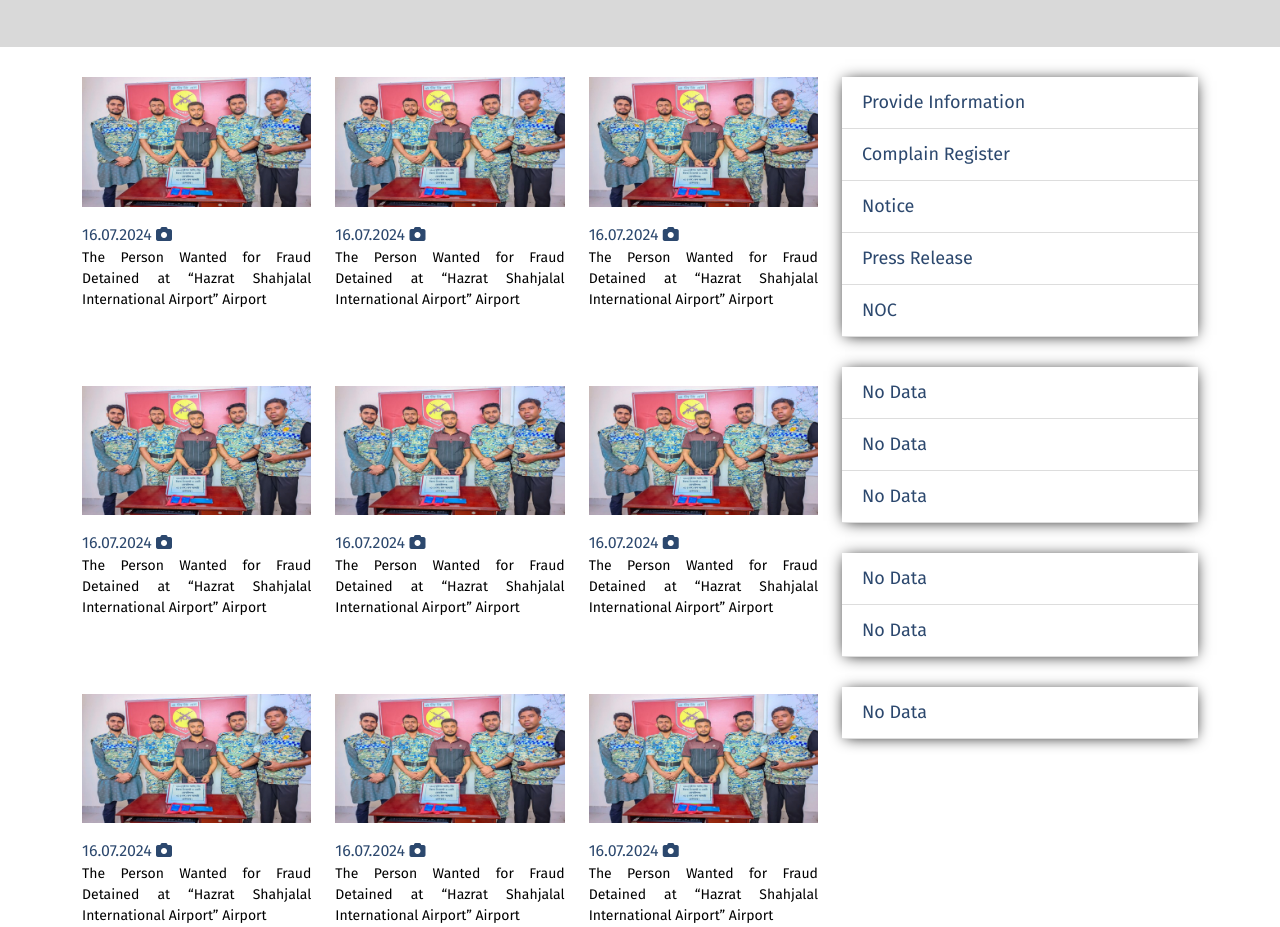
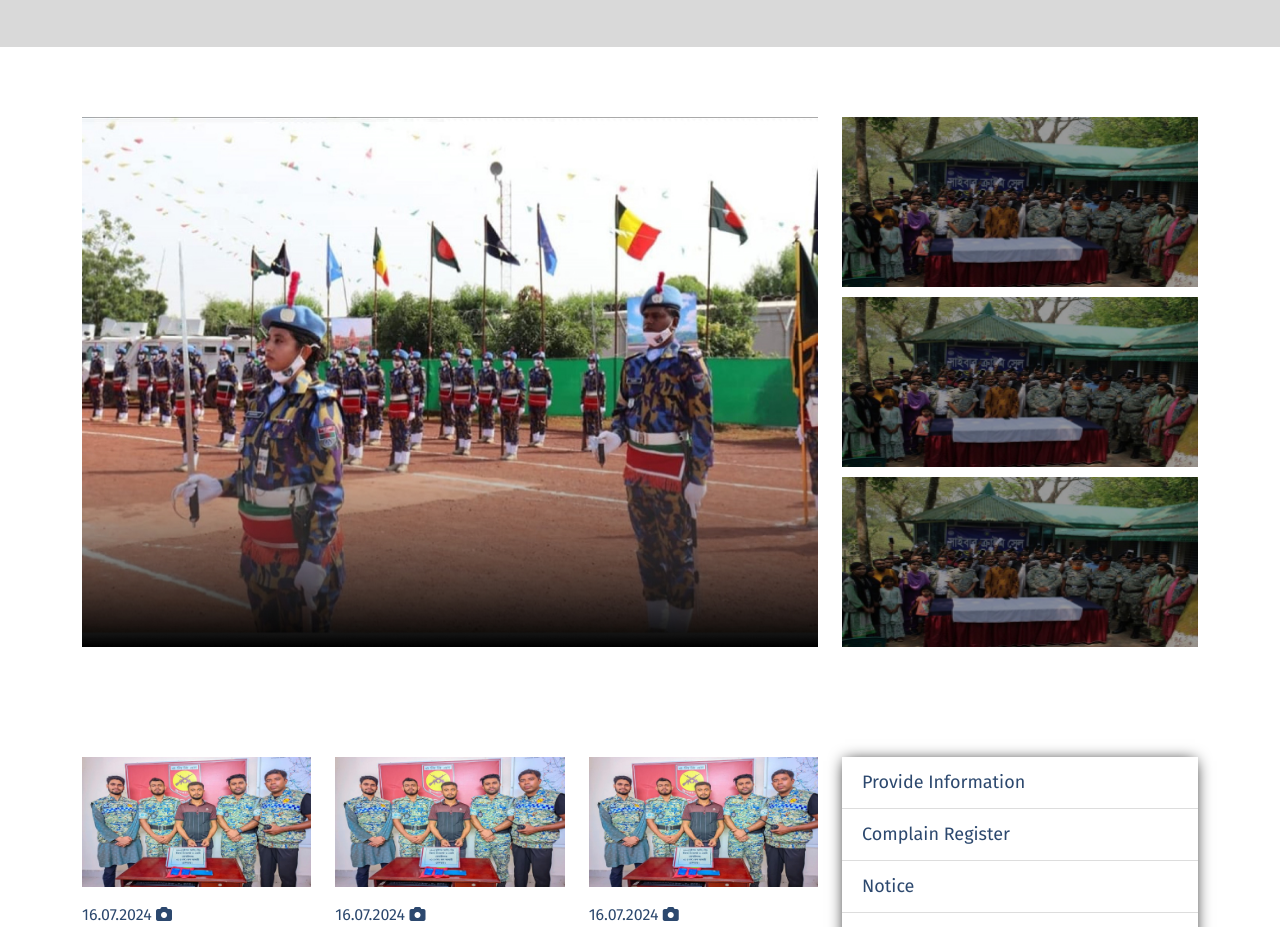
Before and after one commit to millatchowdhury/apbn-army-website, a plain HTML site: page index.html in a window 1280 px wide. Shown: the part 3338-4265 px from the top of the page. Drawn offline with nearby package versions, Linux system fonts and the light colour scheme.

Commit message:
gallery done

```diff
--- a/css/style.css
+++ b/css/style.css
@@ -362,8 +362,20 @@ li::before {
 }
 
 
-
-
+/* gallery  */
+.gallery-area{
+  padding-top: 70px;
+  padding-bottom: 70px;
+}
+.gallery-primary-image img {
+  width: 100%;
+  height: 530px;
+}
+.gallery-secondery-image img {
+  width: 100%;
+  margin-bottom: 10px;
+  height: 170px;
+}
 
 
 /* footer  */
@@ -372,7 +384,6 @@ li::before {
   padding-bottom: 60px;
   background: #355279;
 }
-.help-links{}
 .help-links h1{
   font-size: 24px;
   font-weight: 400;
@@ -426,7 +437,6 @@ li::before {
   margin: 0;
   padding: 0;
 }
-.index-news-service ul li{}
 .index-news-service ul li a {
   font-size: 18px;
   font-weight: 400;
--- a/index.html
+++ b/index.html
@@ -369,10 +369,20 @@
             <div class="container">
                 <div class="row">
                     <div class="col-xl-8">
-
+                        <div class="gallery-primary-image">
+                            <img src="./images/gallery/gallery1.jpg" alt="">
+                        </div>
                     </div>
                     <div class="col-xl-4">
-
+                        <div class="gallery-secondery-image">
+                            <img src="./images/gallery/gallery2.jpg" alt="">
+                        </div>
+                        <div class="gallery-secondery-image">
+                            <img src="./images/gallery/gallery2.jpg" alt="">
+                        </div>
+                        <div class="gallery-secondery-image">
+                            <img src="./images/gallery/gallery2.jpg" alt="">
+                        </div>
                     </div>
                 </div>
             </div>
```
Also changed, not shown: images/gallery/gallery1.jpg (added), images/gallery/gallery2.jpg (added).
